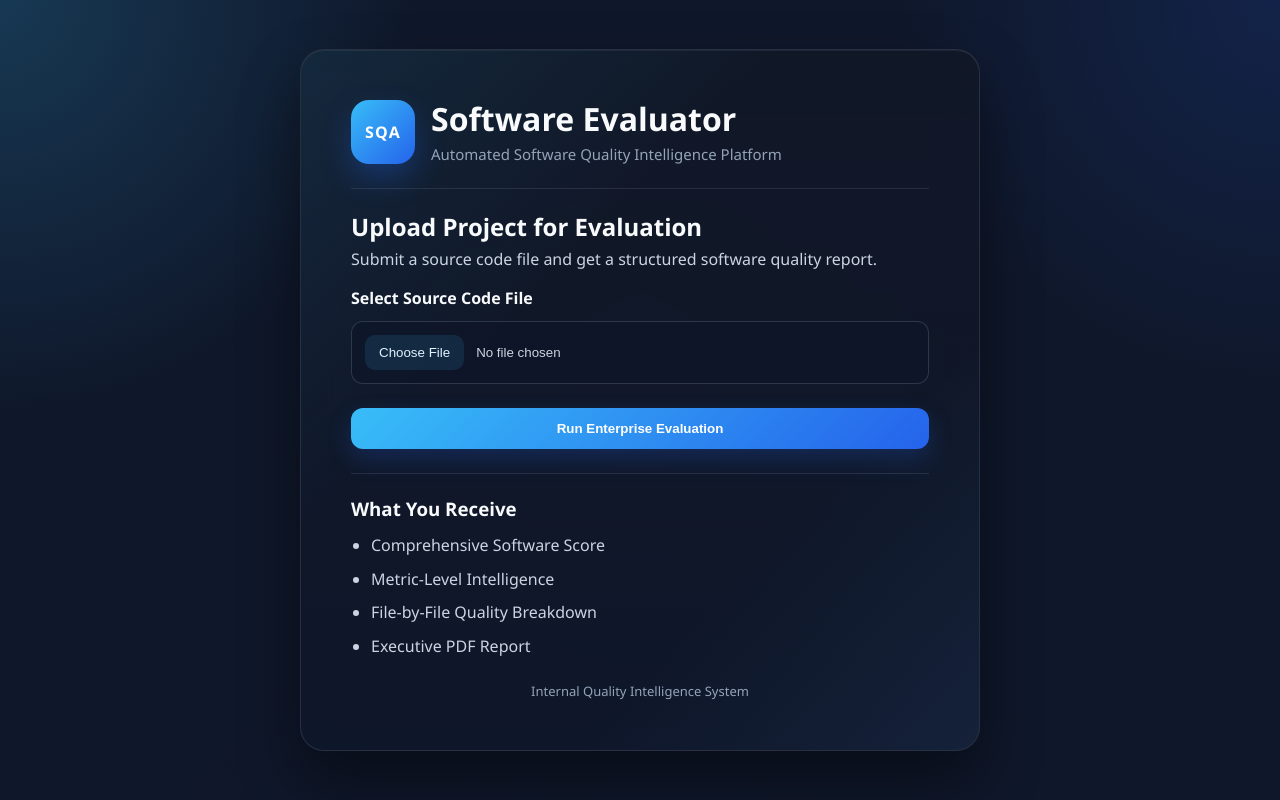
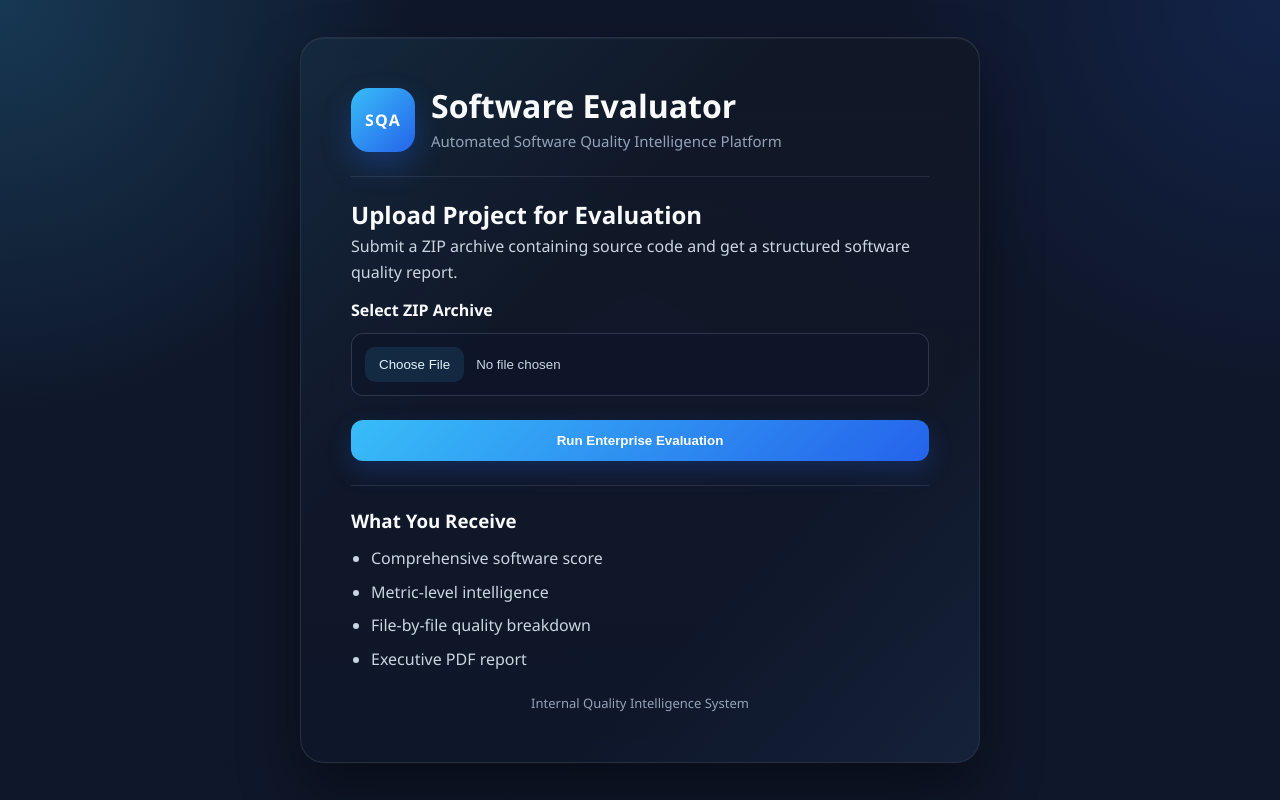
Before and after one commit to Static-Code-Analyzer-App-Foundation/static-code-analyzer-app, a Flask app: page / in a window 1280 px wide. Run offline with Flask 3, Linux system fonts and the light colour scheme.

Commit message:
Update index.html

```diff
--- a/templates/index.html
+++ b/templates/index.html
@@ -1,6 +1,8 @@
 <!DOCTYPE html>
-<html>
+<html lang="en">
 <head>
+    <meta charset="UTF-8">
+    <meta name="viewport" content="width=device-width, initial-scale=1.0">
     <title>Software Quality Evaluator Intelligence</title>
     <link rel="stylesheet" href="{{ url_for('static', filename='css/style.css') }}">
 </head>
@@ -20,14 +22,24 @@
 
             <hr>
 
+            {% with messages = get_flashed_messages() %}
+                {% if messages %}
+                    <div class="flash-stack">
+                        {% for message in messages %}
+                            <div class="flash-message">{{ message }}</div>
+                        {% endfor %}
+                    </div>
+                {% endif %}
+            {% endwith %}
+
             <div class="section-head">
                 <h2>Upload Project for Evaluation</h2>
-                <p>Submit a source code file and get a structured software quality report.</p>
+                <p>Submit a ZIP archive containing source code and get a structured software quality report.</p>
             </div>
 
-            <form action="/upload" enctype="multipart/form-data" method="post" class="upload-form" id="uploadForm">
-                <label><strong>Select Source Code File</strong></label>
-                <input type="file" name="file" id="file" required>
+            <form action="{{ url_for('analyze') }}" enctype="multipart/form-data" method="post" class="upload-form" id="uploadForm">
+                <label for="zip_file"><strong>Select ZIP Archive</strong></label>
+                <input type="file" name="zip_file" id="zip_file" accept=".zip,application/zip" required>
                 <button type="submit" id="submitBtn">Run Enterprise Evaluation</button>
             </form>
 
@@ -38,10 +50,10 @@
             </div>
 
             <ul class="feature-list">
-                <li>Comprehensive Software Score</li>
-                <li>Metric-Level Intelligence</li>
-                <li>File-by-File Quality Breakdown</li>
-                <li>Executive PDF Report</li>
+                <li>Comprehensive software score</li>
+                <li>Metric-level intelligence</li>
+                <li>File-by-file quality breakdown</li>
+                <li>Executive PDF report</li>
             </ul>
 
             <div class="footer">
```
